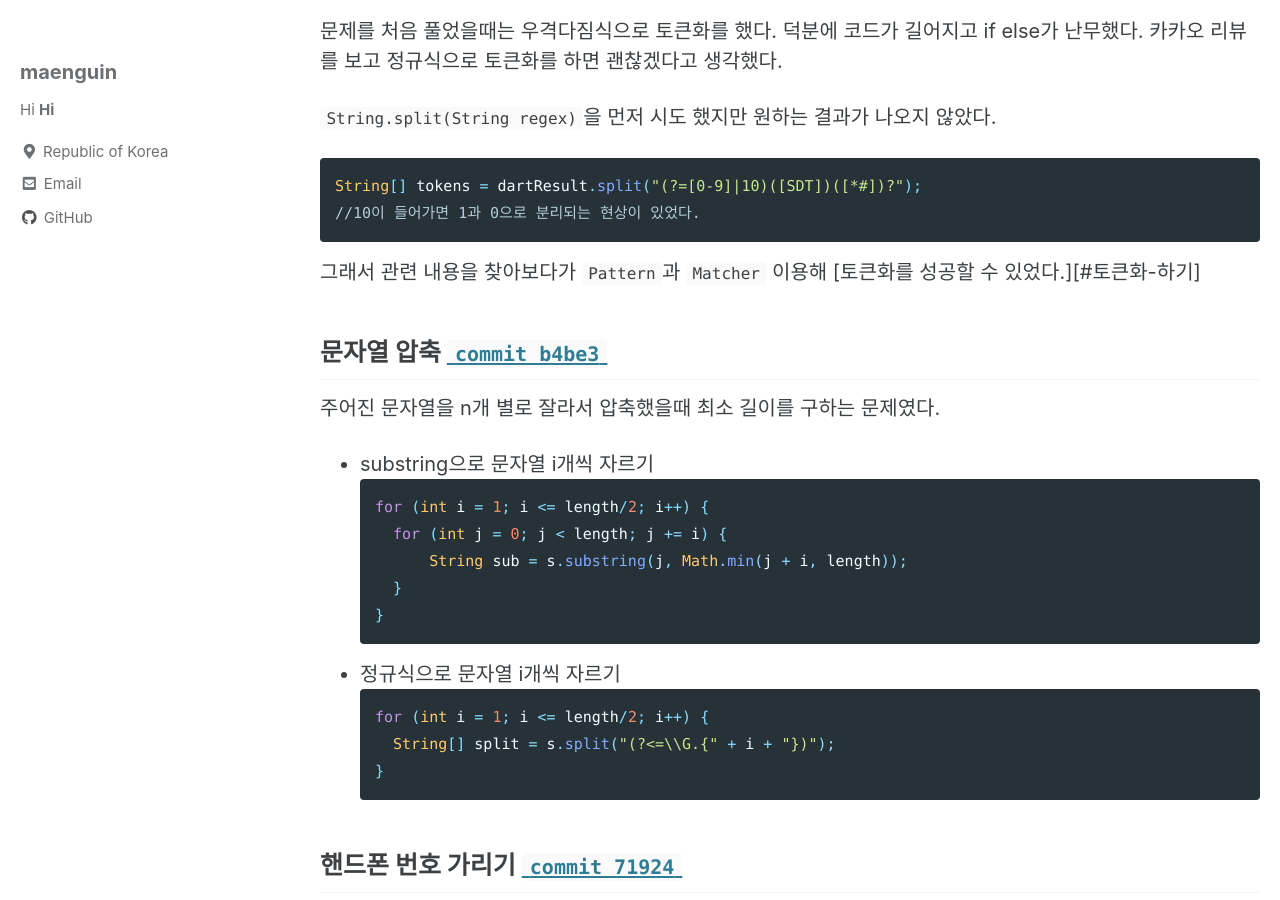
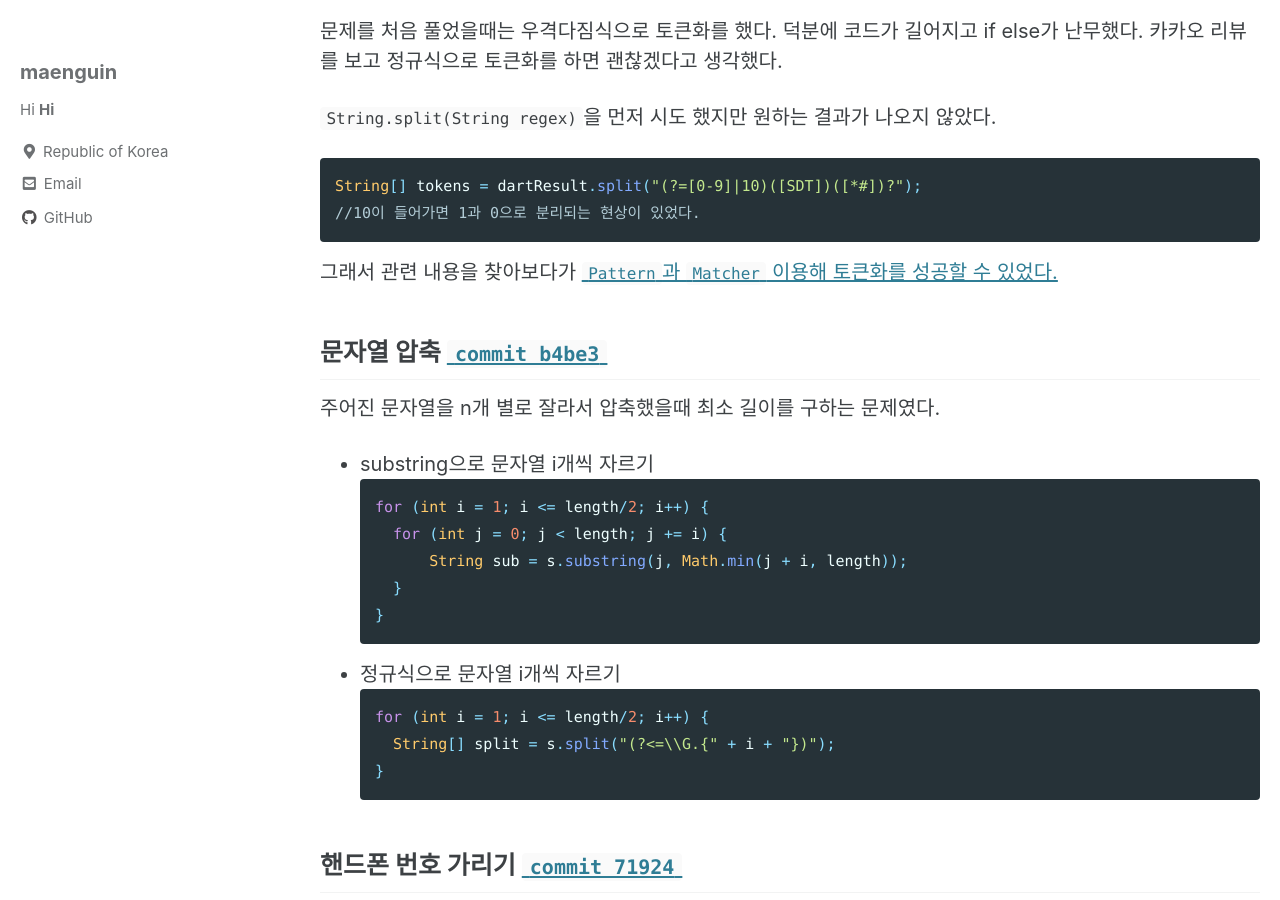
Before and after one commit to maenguin/maenguin.github.io, a Jekyll site: the page built from _posts/2020-12-01-algorithm-study.md, in a window 1280 px wide and 900 px high, scrolled down 631 px. Built offline with Jekyll 4.4.1, drawn with Linux system fonts in a browser that asks for light colours; cached includes are drawn as plain includes.

Commit message:
Update 2020-12-01-algorithm-study.md

````diff
--- a/_posts/2020-12-01-algorithm-study.md
+++ b/_posts/2020-12-01-algorithm-study.md
@@ -26,7 +26,7 @@ tags:
 String[] tokens = dartResult.split("(?=[0-9]|10)([SDT])([*#])?");
 //10이 들어가면 1과 0으로 분리되는 현상이 있었다.
 ```
-그래서 관련 내용을 찾아보다가 `Pattern`과 `Matcher` 이용해 [토큰화를 성공할 수 있었다.][#토큰화-하기]
+그래서 관련 내용을 찾아보다가 [`Pattern`과 `Matcher` 이용해 토큰화를 성공할 수 있었다.](#토큰화-하기)
 
 
 ## 문자열 압축 [`commit b4be3`](https://github.com/maenguin/Algorithm/commit/b4be32543a8b5ecbfe514fb33f6c1b0886c10d82)
````
